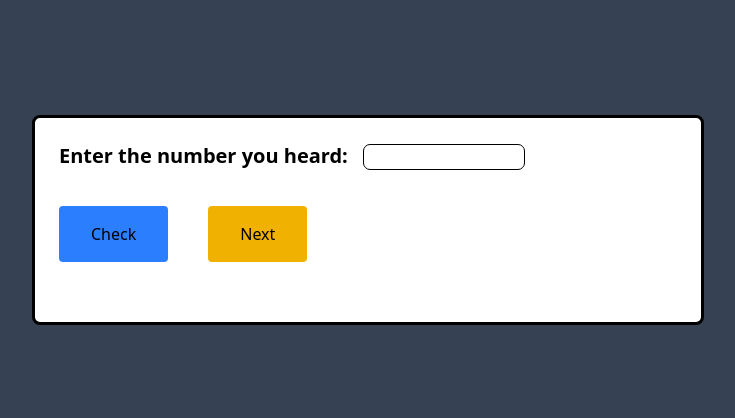
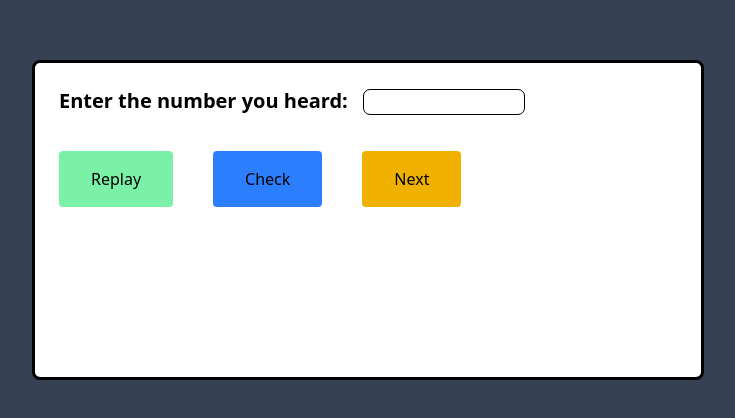
Before and after one commit to RRmallaP/random-num-fr, a React (Vite) app: page / in a window 1280 px wide. Shown: the part 180-598 px from the top of the page, without its empty margins (272-1007 px from the left). Built offline with nearby package versions, Linux system fonts and the light colour scheme.

Commit message:
added replay button

```diff
--- a/src/components/random-number/random-number.jsx
+++ b/src/components/random-number/random-number.jsx
@@ -49,9 +49,13 @@ function RandomNumberGame() {
     setCheckStatus(false);
   }
 
+  function replay() {
+    utterNumber(randomNumber);
+  }
+
   return (
     <div className="flex items-center justify-center bg-gray-700 min-h-dvh">
-      <div className="p-6 bg-white rounded-lg border-3 min-w-2xl">
+      <div className="p-6 bg-white rounded-lg border-3 min-h-80 min-w-2xl">
         <form onSubmit={(event) => checkInput(event)}>
           <div className="input-wrapper pb-4 mb-5">
             <label htmlFor="number-input" className="pe-4 text-xl font-semibold">
@@ -66,7 +70,15 @@ function RandomNumberGame() {
               max={100}
               min={1} />
           </div>
+
           <div className=" flex gap-10 pb-4 mb-5">
+            <button
+              className="bg-green-300 px-8 py-4 rounded-sm"
+              onClick={replay}
+              type="button"
+              >
+                Replay
+              </button>
             <button className="bg-blue-500 px-8 py-4 rounded-sm"
               type="submit" disabled={checkStatus}>
               Check
```
